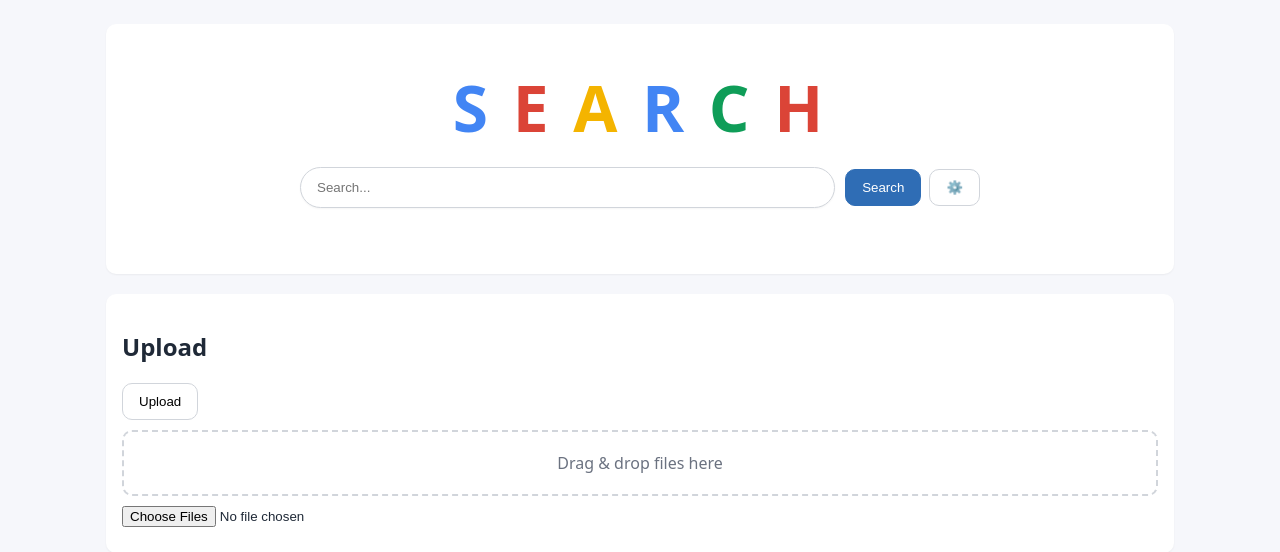
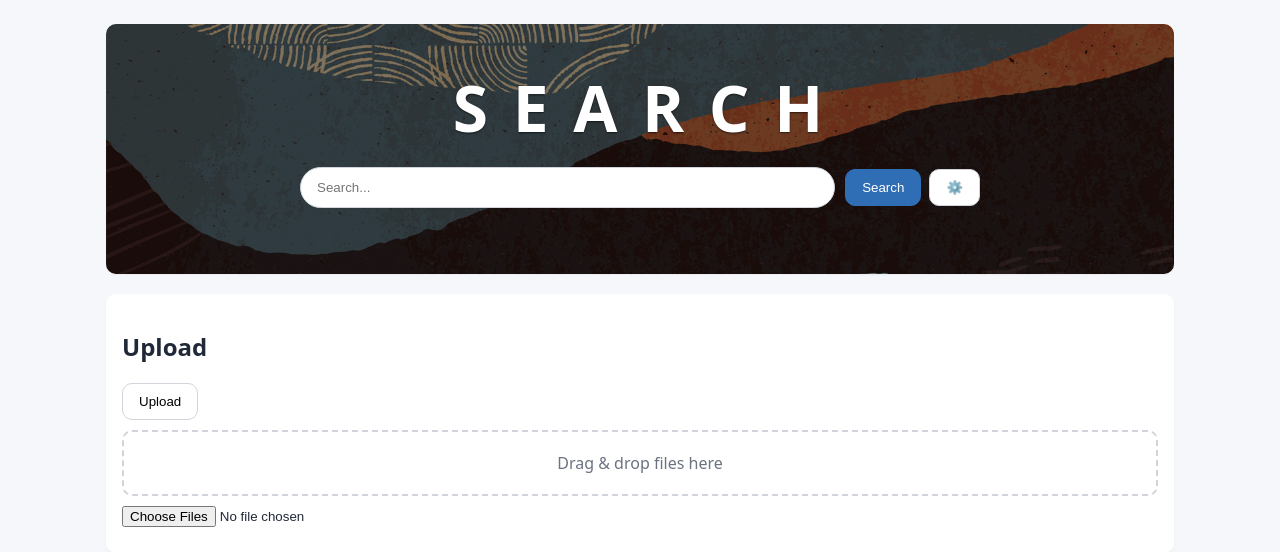
Before and after one commit to shadabshaukat/oracle-livelabs, a Python web app: template search-app/app/templates/index.html in a window 1280 px wide. Shown: the part 98-650 px from the top of the page. Run offline with Jinja, Linux system fonts and the light colour scheme; the template is opened without the code that fills it, so the values that code supplies are empty.

Commit message:
Oarcle Redwood banner added to the top banner

```diff
--- a/search-app/app/static/style.css
+++ b/search-app/app/static/style.css
@@ -7,8 +7,13 @@ html, body { margin: 0; padding: 0; font-family: system-ui, -apple-system, Segoe
 .container { max-width: 1100px; margin: 24px auto; padding: 0 16px; display: grid; grid-template-columns: 1fr; gap: 20px; }
 .card { background: #fff; border-radius: 10px; padding: 16px; box-shadow: 0 1px 2px rgba(0,0,0,0.05); }
 .card--wide { grid-column: 1 / -1; }
-.hero { display: flex; flex-direction: column; align-items: center; gap: 16px; padding-top: 40px; padding-bottom: 30px; }
+/* Hero banner: use background image, keep same padding/size, ensure readability */
+.hero { display: flex; flex-direction: column; align-items: center; gap: 16px; padding-top: 40px; padding-bottom: 30px; position: relative; overflow: hidden; background-image: url('/static/redwood_blog_banner_1600x600.jpg'); background-size: cover; background-position: center; background-repeat: no-repeat; color: #ffffff; }
+.hero::before { content: ""; position: absolute; inset: 0; background: rgba(0,0,0,0.35); z-index: 0; border-radius: 10px; }
+.hero > * { position: relative; z-index: 1; }
 .logo { font-size: 64px; font-weight: 700; letter-spacing: 4px; }
+/* Override colored logo letters within the hero to white for contrast over the banner */
+.hero .logo, .hero .logo .g-blue, .hero .logo .g-red, .hero .logo .g-yellow, .hero .logo .g-green { color: #ffffff; text-shadow: 0 1px 2px rgba(0,0,0,0.6); }
 .g-blue { color: #4285F4; }
 .g-red { color: #DB4437; }
 .g-yellow { color: #F4B400; }
@@ -73,3 +78,5 @@ body.dark .dropzone { background: #0b1220; border-color: #1f2937; color: #94a3b8
 body.dark .dropzone.dragover { background: #0e1530; border-color: #265fa3; color: #e5e7eb; }
 body.dark .hit { background: #0e1530; border-color: #1f2937; }
 body.dark .badge { background: #122255; color: #c7d2fe; }
+/* Dark mode: slightly stronger overlay for readability over banner */
+body.dark .hero::before { background: rgba(0,0,0,0.45); }
```
Also changed, not shown: search-app/app/static/redwood_blog_banner_1600x600.jpg (added).
